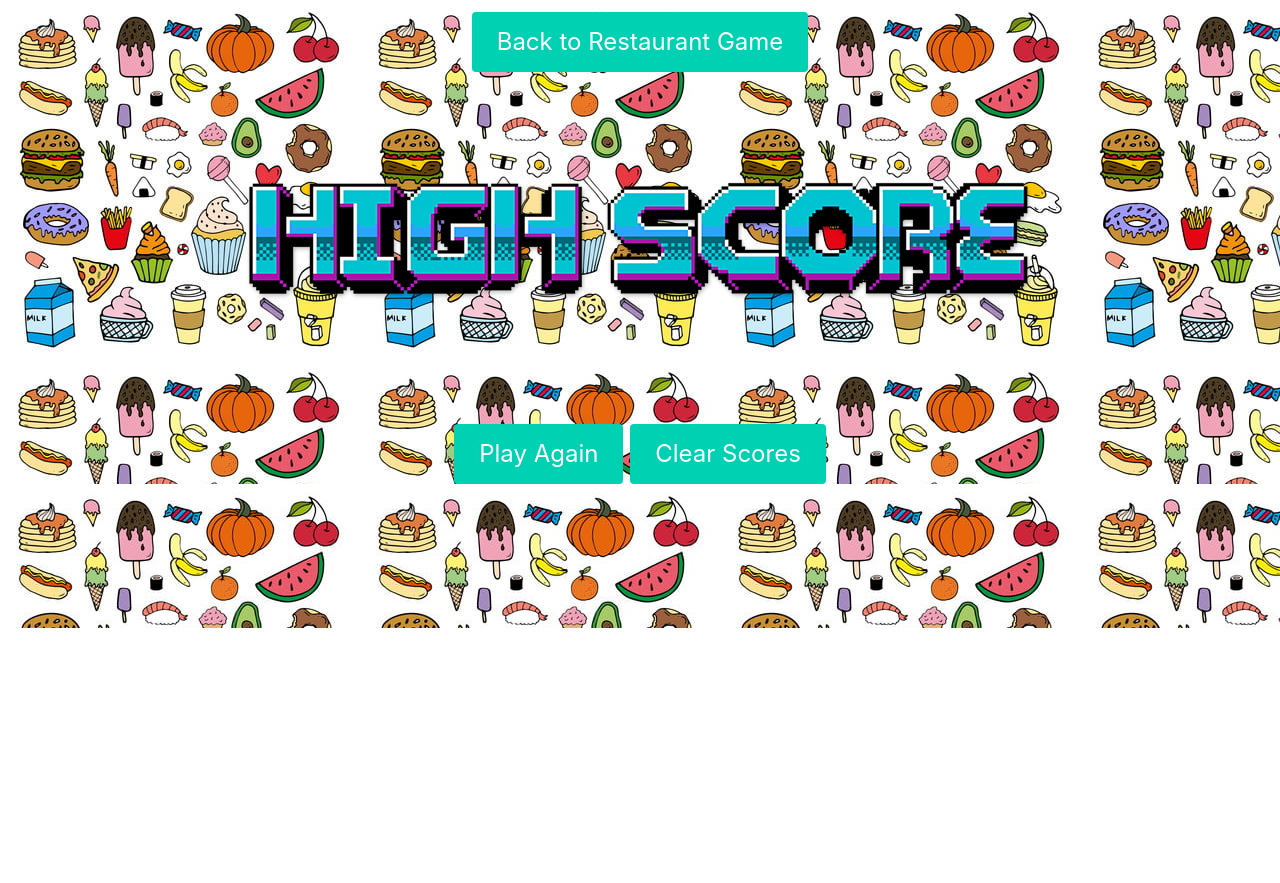
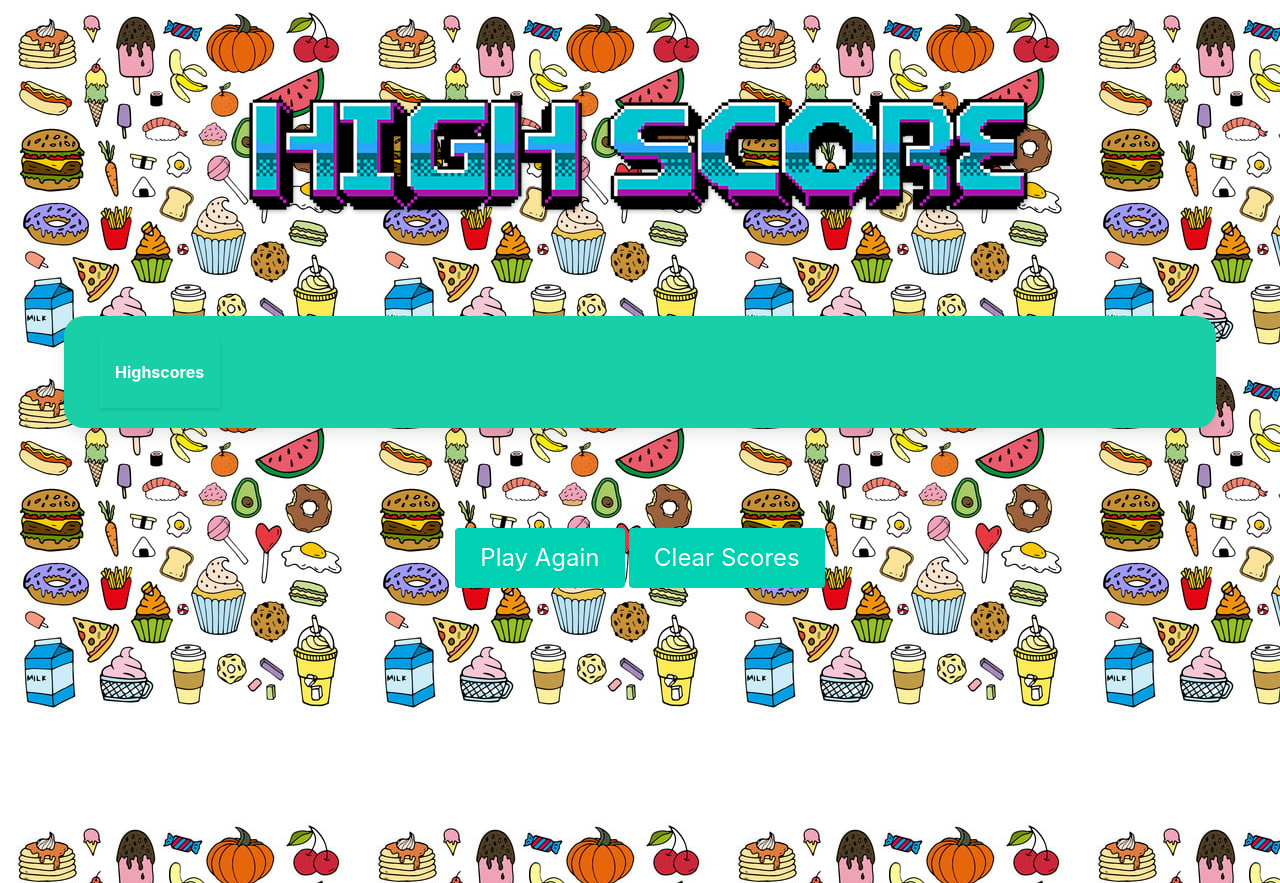
Before and after one commit to janekv20/drink-recipe-game, a website: page highscores.html in a window 1280 px wide. Before the commit the page ends 800 px from the top, so only its background shows below. Drawn offline with nearby package versions, Linux system fonts and the light colour scheme.

Commit message:
css styling and highscores card styling

```diff
--- a/assets/css/style.css
+++ b/assets/css/style.css
@@ -110,3 +110,47 @@ button {
   transform: none;
   transition-delay: 0.2s;
 }
+
+
+/* HIGHSCORE CARD STYLING
+------------------------------------------------ */
+
+.highscore-card {
+  padding: 20px 35px;
+  background-color: #18cfa8;
+  display: flex;
+  justify-content: space-between;
+  flex-wrap: wrap;
+  background-size: cover;
+  background-position: center;
+  background-attachment: fixed;
+  background-position: 80%;
+  border-radius: 20px;
+  margin: 20px 20;
+}
+.card-header-title {
+color: white;
+
+}
+
+.background-image {
+  padding-top: auto;
+  padding-left: auto;
+  padding-right: auto;
+  padding-bottom: 25px;
+  margin: 0px;
+  margin-bottom: 100px;
+}
+
+.bottom-buttons {
+  padding: 100px;
+}
+footer {
+  height: 70px;
+  width: 100%;
+  display: flex;
+  justify-content: center;
+  align-items: center;
+  font-size: 1.5rem;
+  margin-top: 100px;
+}
--- a/highscores.html
+++ b/highscores.html
@@ -6,6 +6,7 @@
     <meta name="viewport" content="width=device-width, initial-scale=1.0">
     <title>HighScores</title>
     <link rel="stylesheet" href="https://cdn.jsdelivr.net/npm/bulma@0.9.2/css/bulma.min.css">
+    <link rel="stylesheet" href="./assets/css/style.css">
 
 <!-- Were using bulma for our css library and formatting -->
 
@@ -13,18 +14,9 @@
 
     <body>
     <!-- Foody backround -->
-    <div style="background-image: url(./assets/pngtree-color-food-cartoon-doodles-set-png-image_1764564.jpeg)" class="is-centered">
+    <div style="background-image: url(./assets/pngtree-color-food-cartoon-doodles-set-png-image_1764564.jpeg)" class = background-image>
         <div class="container is-widescreen has-text-centered">
 
-                <!-- Highscores title and 'back to homescreen' button-->
-                <div class="container-fluid" id="mainbody">
-                    <div class="row" id="highrow">
-                        <div class="column">
-                            <a href="index.html" id="restaurant-game-api">
-                                <button class="button is-hover is-primary is-large">Back to Restaurant Game</button></a>
-                        </div>
-                    </div>
-                </div>
                 <!-- High score image -->
                 <div class="container-fluid">
                     <div clas="row" id="highscore-image">
@@ -35,11 +27,37 @@
                 </div>
                 <!-- Highscore list and 'play again' & 'clear scores' button -->
                 <div class="highscore center-text">
-                    <div class = "highscore-body content is-large">
+
+                    <!--*********** Add card(s) for highdscore display **********-->
+                        <div class="card highscore-card">
+                            <header class="card-header">
+                                <h2 class="card-header-title">
+                                    Highscores
+                                </h2>
+                            </header>
+                            <div class = "card-content highscore-body content is-large">
+                                <div class="content">
                                 <!-- Ordered list is given here, it should dynamically
                                     update as user visits more restaurants and plays the game -->
                                 <ol class="scoresHTML" type="1">
+
                                 </ol>
+                                <ol class="scoresHTML" type="2">
+
+                                </ol>
+                                <ol class="scoresHTML" type="3">
+
+                                </ol>
+                                <ol class="scoresHTML" type="4">
+
+                                </ol>
+                                <ol class="scoresHTML" type="5">
+
+                                </ol>
+                                </div>
+                            </div>
+                        </div>
+                        <div class="bottom-buttons">
                             <a href="index.html" role="button" id="playAgain">
                                 <button class="button is-hover is-primary is-large">Play Again</button>
                             </a>
@@ -51,8 +69,9 @@
                 </div>
             </div>
         </div>
+    </div>
     </body>
-    <footer class="footer"
+    <footer
         style="background-image: url(./assets/pngtree-color-food-cartoon-doodles-set-png-image_1764564.jpeg)"></footer>
 
     <!-- End backround theme -->
```
Lines whose indentation alone changed are shown as unchanged.
